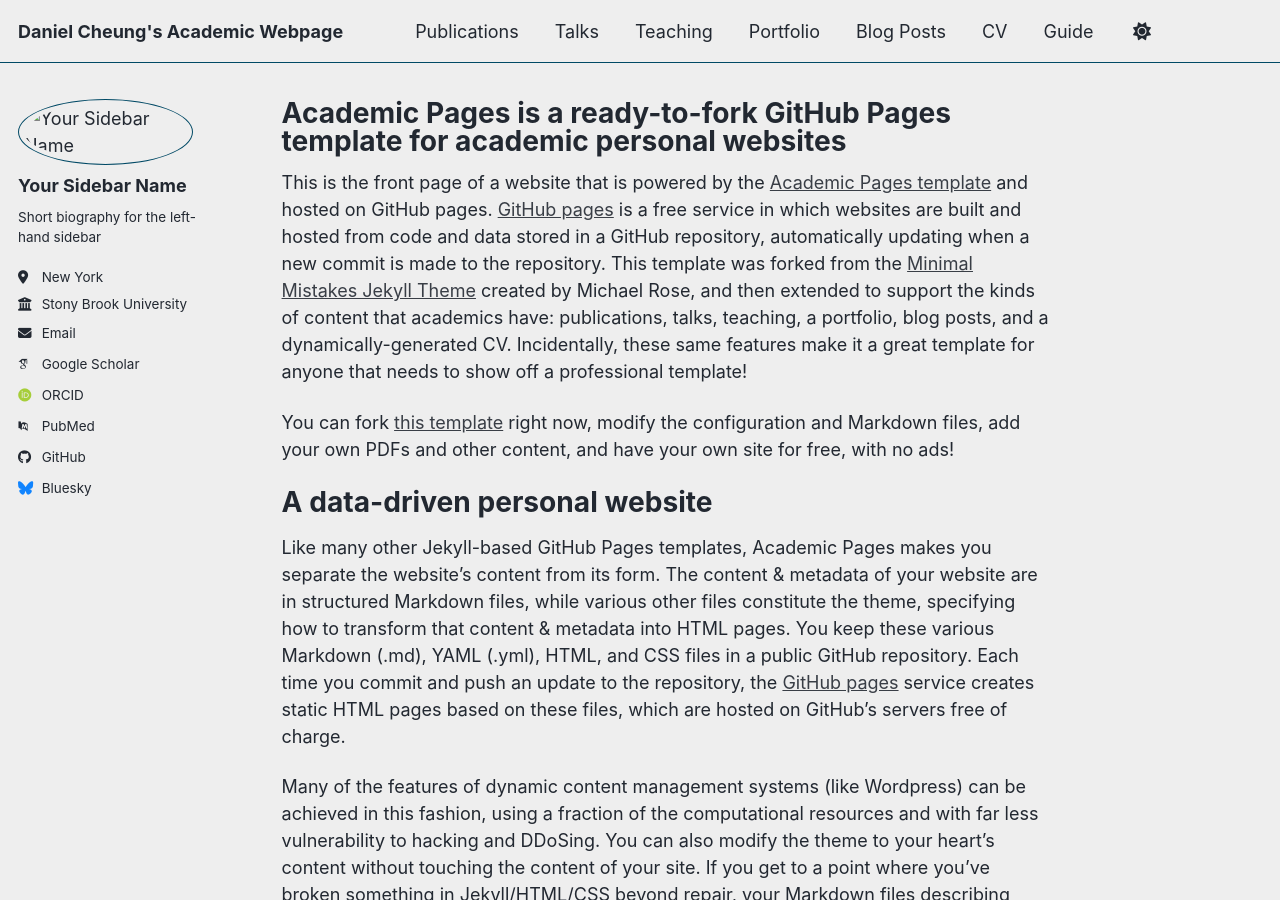
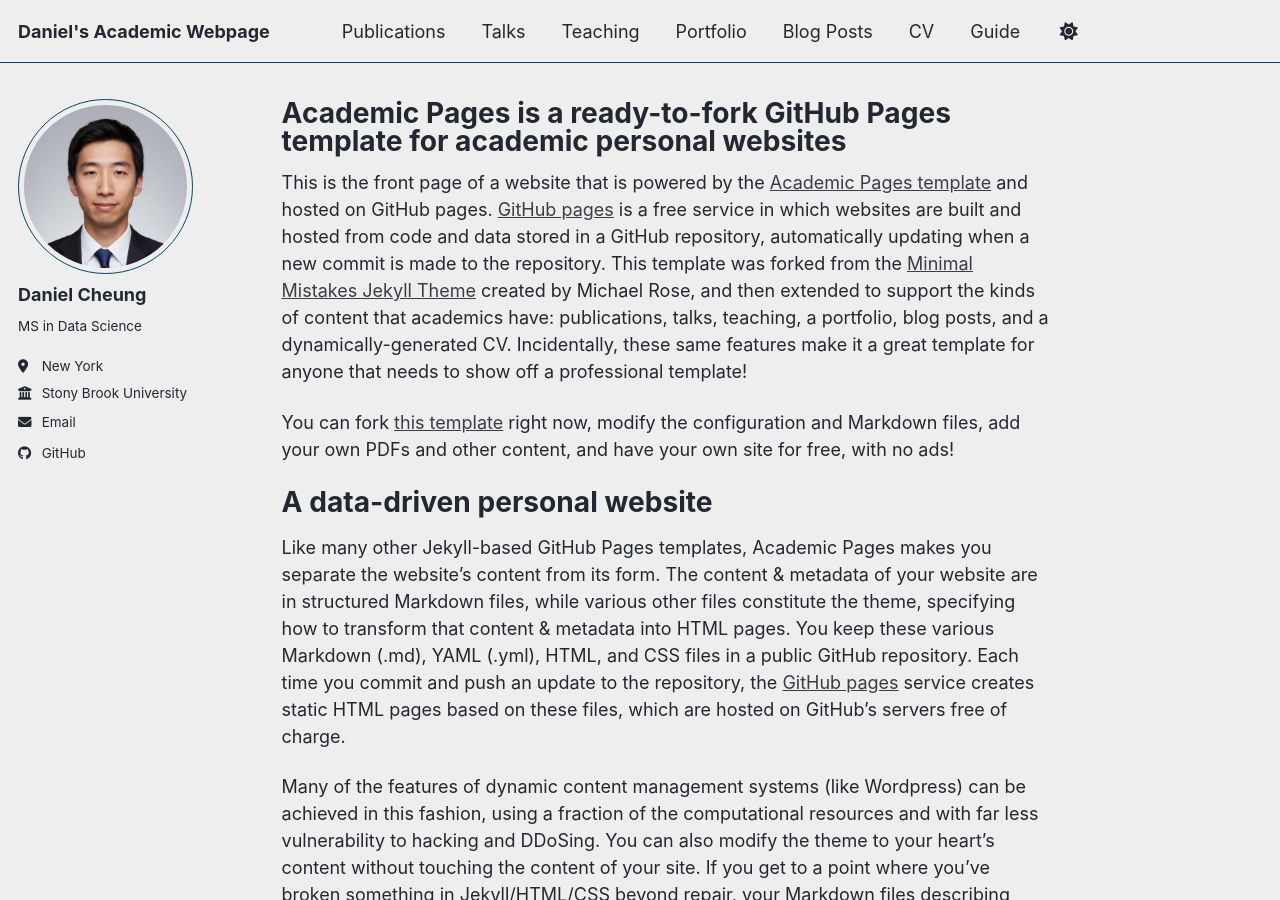
Before and after one commit to DanielHCheung/ac, a Jekyll site: the page built from _pages/about.md, in a window 1280 px wide and 900 px high. Built offline with Jekyll 4.4.1, drawn with Linux system fonts in a browser that asks for light colours; some web fonts are replaced; a script bundle is joined from its source files by our own code; library files that are not in the unit come from our copies.

Commit message:
Update personal information in _config.yml

```diff
--- a/_config.yml
+++ b/_config.yml
@@ -9,24 +9,24 @@
 # Basic Site Settings
 locale                   : "en-US"
 site_theme               : "air" # the available themes options are "default", "air", "sunrise", "mint", "dirt" and "contrast"
-title                    : "Daniel Cheung's Academic Webpage"
+title                    : "Daniel's Academic Webpage"
 title_separator          : "-"
 name                     : &name "Daniel Cheung"
 description              : &description "Your Name's academic portfolio"   # Update this with a general description of your site, this is the default if not overridden by a page
 url                      : https://DanielHCheung.github.io # The base hostname & protocol for your site e.g. "https://[your GitHub username].github.io",
                                                            # or if you already have some other page hosted on Github then use "https://[your GitHub username].github.io/[Your Repo Name]"
 baseurl                  : "/ac" # the subpath of your site, e.g. "/blog"
-repository               : "academicpages/academicpages.github.io"
+repository               : "danielhcheung"
 
 # Site Author - The following control what appear as part of the author content on the side bar.
 #               If a field is blank the icon and link will not appear, otherwise it will be shown.
 #               Additional customization can be done by editing /_includes/author-profile.html
 author:
   # Biographic information
-  avatar           : "/images/63193298.jpeg"
-  name             : "Your Sidebar Name"
+  avatar           : "63193298.jpeg"
+  name             : "Daniel Cheung"
   pronouns         : # example: "she/her"
-  bio              : "Short biography for the left-hand sidebar"
+  bio              : "MS in Data Science"
   location         : "New York"
   employer         : "Stony Brook University"
   uri              : # URL
@@ -35,13 +35,13 @@ author:
   # Academic websites
   academia         : # URL
   arxiv            : # URL - Update with the correct link to your profile
-  googlescholar    : "https://scholar.google.com/citations?user=PS_CX0AAAAAJ"
+  googlescholar    : # "https://scholar.google.com/citations?user=PS_CX0AAAAAJ"
   inspire-hep      : # URL
   impactstory      : # URL
-  orcid            : "https://orcid.org/yourorcidurl"
+  orcid            : # "https://orcid.org/yourorcidurl"
   semantic         : # URL
   ssrn             : # URL
-  pubmed           : "https://www.ncbi.nlm.nih.gov/pubmed/?term=john+snow"
+  pubmed           : # "https://www.ncbi.nlm.nih.gov/pubmed/?term=john+snow"
   researchgate     : # URL
   scopus           : # URL
   zotero           : # URL
@@ -51,13 +51,13 @@ author:
   bitbucket        : # Username - Update with your username on the site
   codepen          : # Username
   dribbble         : # Username
-  github           : "academicpages"
+  github           : "danielhcheung"
   kaggle           : # Username
   stackoverflow    : # User number or user number and name (i.e., use "1" or "1/jeff-atwood")
 
   # Social media
   artstation       : # Username
-  bluesky          : "bsky.app" # Replace this with you Bluesky username
+  bluesky          : # "bsky.app" # Replace this with you Bluesky username
   facebook         : # Username
   flickr           : # Username
   foursquare       : # Username
```
